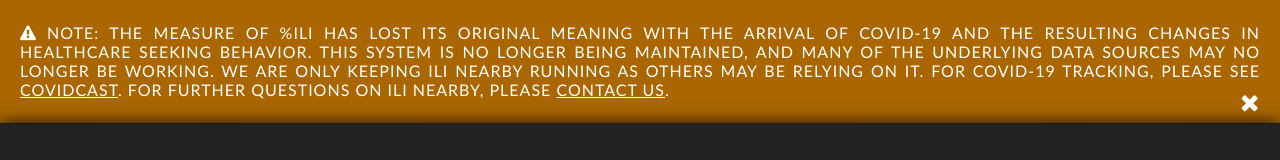
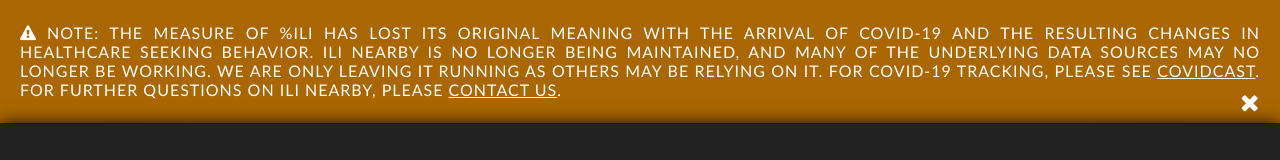
Before and after one commit to cmu-delphi/www-nowcast, a website: page site/index.html in a window 1280 px wide. Shown: the top 160 px of the page. Drawn offline with nearby package versions, Linux system fonts and the light colour scheme; a script that the page names is missing.

Commit message:
Pronouns

```diff
--- a/site/index.html
+++ b/site/index.html
@@ -12,7 +12,7 @@
     <div class="pages">
       <div class="page p1">
         <div class="announcement">
-          <h2><i class="fa fa-warning"></i>Note: The measure of %ILI has lost its original meaning with the arrival of COVID-19 and the resulting changes in healthcare seeking behavior. This system is no longer being maintained, and many of the underlying data sources may no longer be working. We are only keeping ILI Nearby running as others may be relying on it. For COVID-19 tracking, please see <a href="https://delphi.cmu.edu/covidcast">COVIDcast</a>. For further questions on ILI Nearby, please <a href="https://docs.google.com/forms/d/e/1FAIpQLScqgT1fKZr5VWBfsaSp-DNaN03aV6EoZU4YljIzHJ1Wl_zmtg/viewform">contact us</a>.
+          <h2><i class="fa fa-warning"></i>Note: The measure of %ILI has lost its original meaning with the arrival of COVID-19 and the resulting changes in healthcare seeking behavior. ILI Nearby is no longer being maintained, and many of the underlying data sources may no longer be working. We are only leaving it running as others may be relying on it. For COVID-19 tracking, please see <a href="https://delphi.cmu.edu/covidcast">COVIDcast</a>. For further questions on ILI Nearby, please <a href="https://docs.google.com/forms/d/e/1FAIpQLScqgT1fKZr5VWBfsaSp-DNaN03aV6EoZU4YljIzHJ1Wl_zmtg/viewform">contact us</a>.
             <a title="Hide warning" class="close fa fa-close" aria-hidden="true" href="#"></a>
           </h2>
         </div>
```
